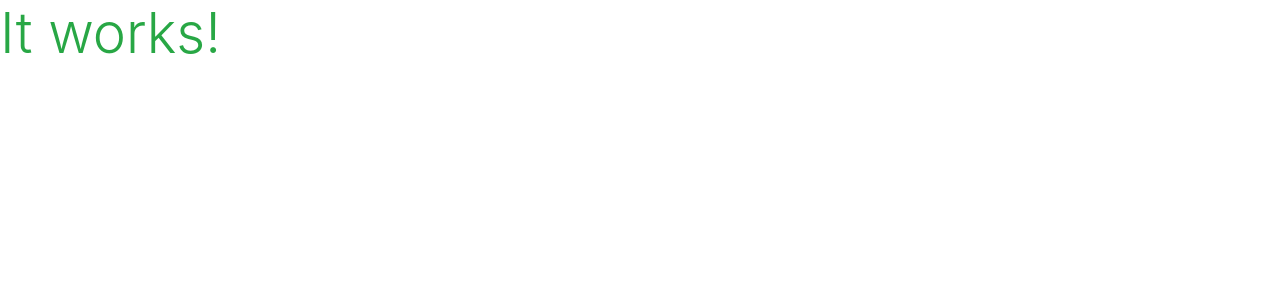
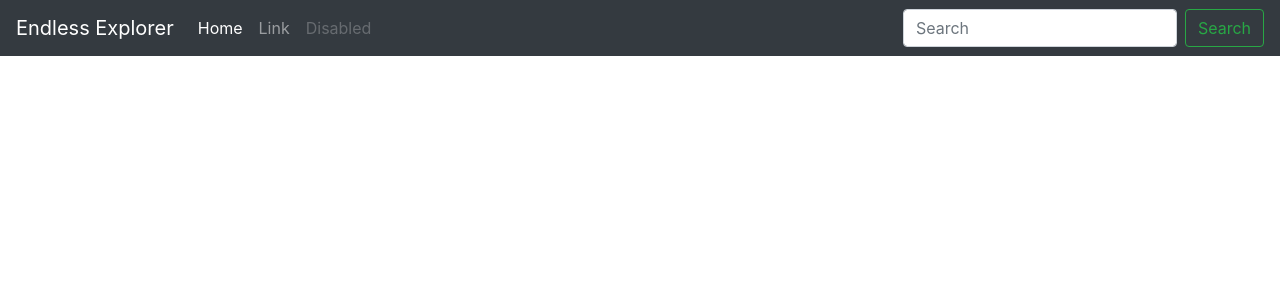
Before and after one commit to robindavidgames/ci-project05, a Django app: page / in a window 1280 px wide. Shown: the top 300 px of the page. Run offline with Django 3.2, Linux system fonts and the light colour scheme.

Commit message:
Add navbar and base.css.

```diff
--- a/home/templates/home/index.html
+++ b/home/templates/home/index.html
@@ -1,5 +1,8 @@
 {% extends "base.html" %}
 {% load static %}
+
+<!-- {% block page_header %}
+{% endblock %} -->
 
 {% block content %}
     <h1 class="display-4 text-success">It works!</h1>
--- /dev/null
+++ b/static/css/base.css
@@ -0,0 +1,12 @@
+/* body {
+    min-height: 75rem;
+    padding-top: 4.5rem;
+  } */
+
+.navbar-brand {
+    color: blue;
+}
+
+a {
+    color: pink;
+}
--- a/templates/base.html
+++ b/templates/base.html
@@ -16,6 +16,8 @@
         {% block corecss %}
             <!-- Bootstrap CSS -->
             <link rel="stylesheet" href="https://cdn.jsdelivr.net/npm/bootstrap@4.6.2/dist/css/bootstrap.min.css" integrity="sha384-xOolHFLEh07PJGoPkLv1IbcEPTNtaed2xpHsD9ESMhqIYd0nLMwNLD69Npy4HI+N" crossorigin="anonymous">
+            <!-- Custom CSS -->
+            <link rel="stylesheet" href="{% static 'css/base.css' %}">
         {% endblock %}
 
         {% block extra_css %}
@@ -24,7 +26,32 @@
         <title>Endless Explorer {% block extra_title %}{% endblock %}</title>
     </head>
     <body>
-        <header class="container-fluid fixed-top"></header>
+        <!-- <header class="container-fluid fixed-top"> -->
+            <!-- Navbar template from https://getbootstrap.com/docs/4.6/examples/navbar-fixed/ -->
+            <nav class="navbar navbar-expand-md navbar-dark fixed-top bg-dark">
+                <a class="navbar-brand" href="#">Endless Explorer</a>
+                <button class="navbar-toggler" type="button" data-toggle="collapse" data-target="#navbarCollapse" aria-controls="navbarCollapse" aria-expanded="false" aria-label="Toggle navigation">
+                    <span class="navbar-toggler-icon"></span>
+                </button>
+                <div class="collapse navbar-collapse" id="navbarCollapse">
+                    <ul class="navbar-nav mr-auto">
+                        <li class="nav-item active">
+                            <a class="nav-link" href="#">Home <span class="sr-only">(current)</span></a>
+                        </li>
+                        <li class="nav-item">
+                            <a class="nav-link" href="#">Link</a>
+                        </li>
+                        <li class="nav-item">
+                            <a class="nav-link disabled">Disabled</a>
+                        </li>
+                    </ul>
+                    <form class="form-inline mt-2 mt-md-0">
+                        <input class="form-control mr-sm-2" type="text" placeholder="Search" aria-label="Search">
+                        <button class="btn btn-outline-success my-2 my-sm-0" type="submit">Search</button>
+                    </form>
+                </div>
+            </nav>
+        <!-- </header> -->
 
         {% if messages %}
         <div class="message-container"></div>
```
Also changed, not shown: README.md.
